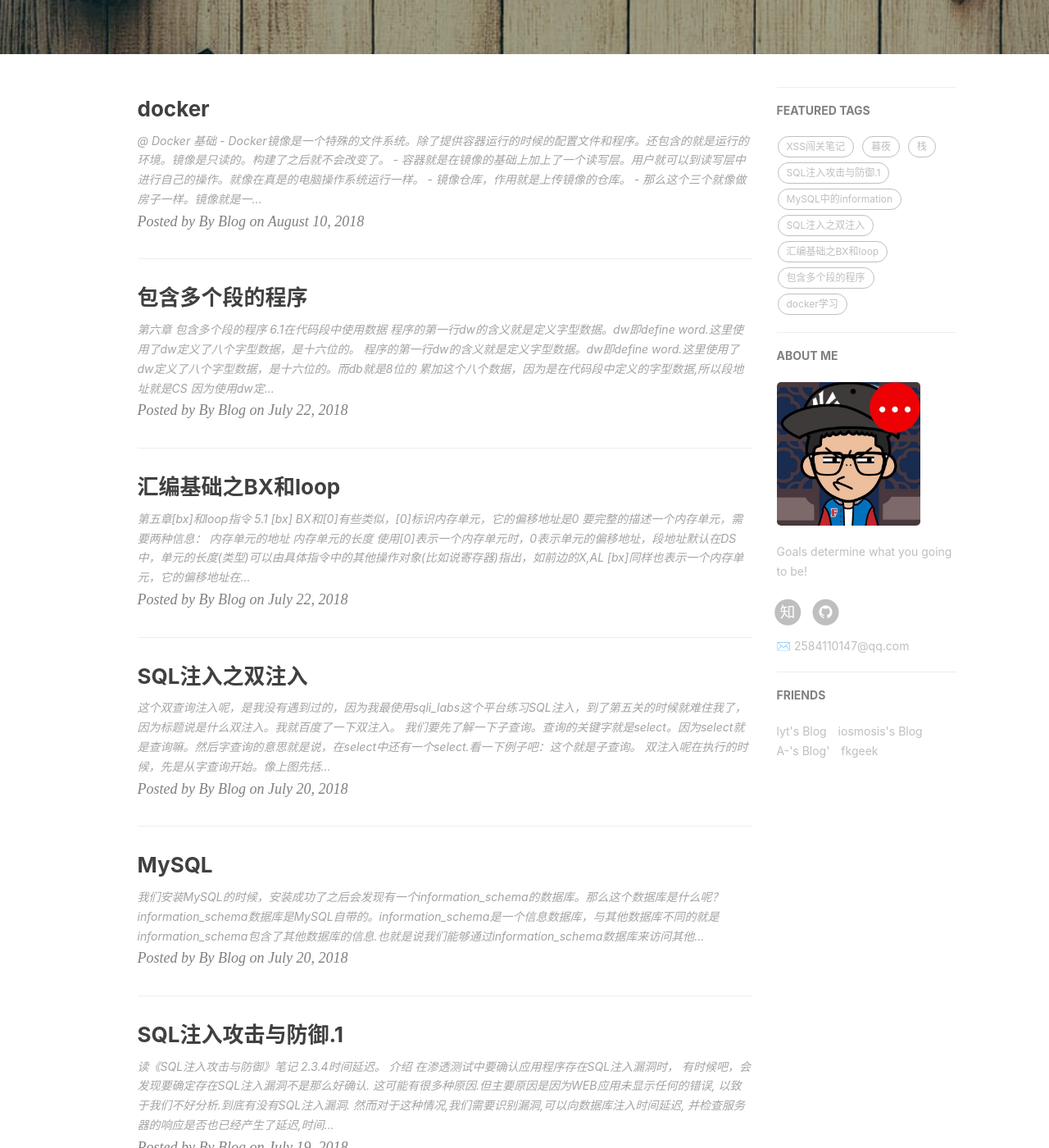
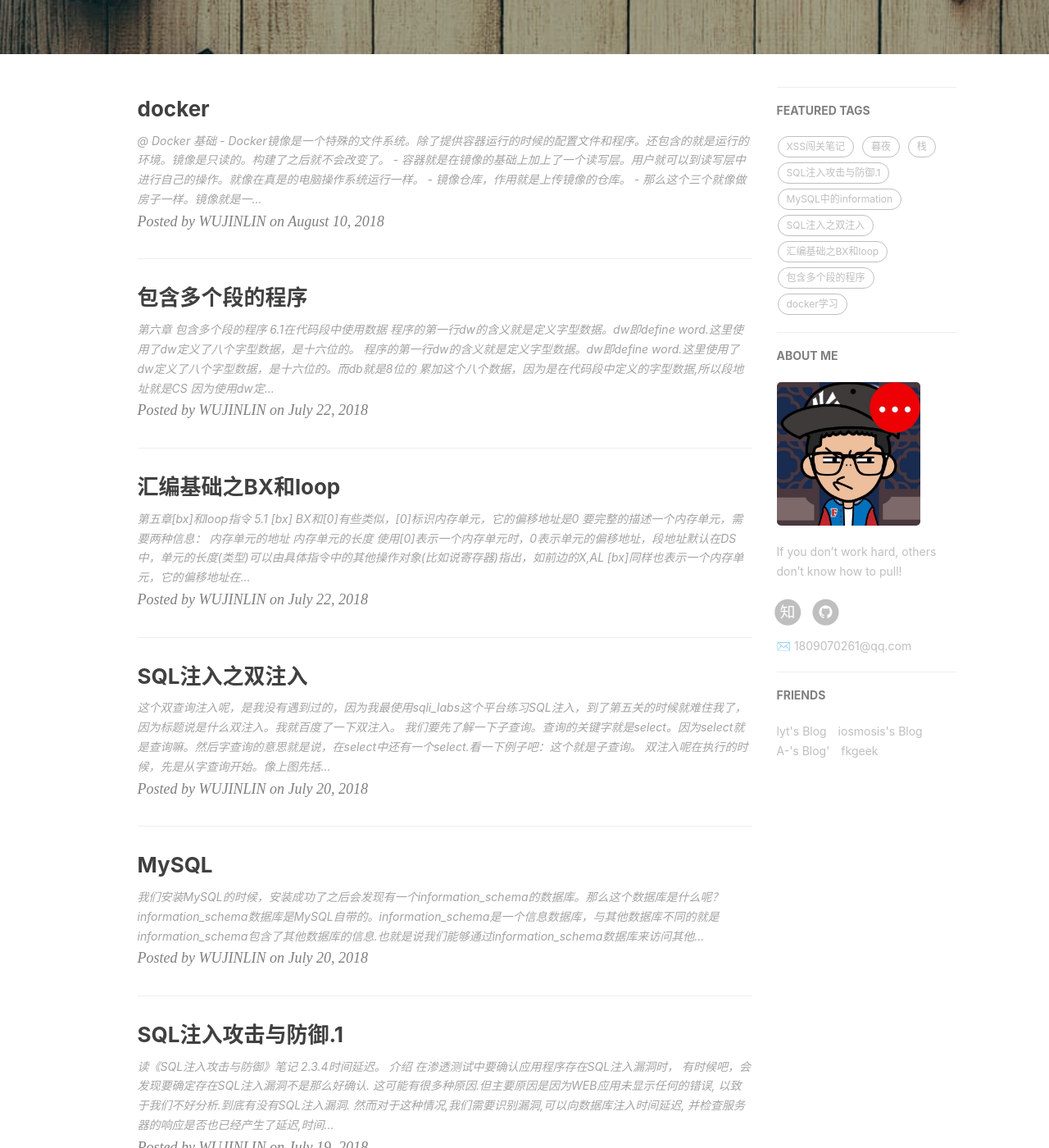
Before and after one commit to Silentsoul04/WUHUIJUNG.github.io, a Jekyll site: the page built from index.html, in a window 1280 px wide and 1400 px high, scrolled down 352 px. Shown: the whole window at 82% size. Built offline with Jekyll 4.4.1, drawn with Linux system fonts in a browser that asks for light colours; nearby versions of some CDN libraries; the list of posts is cut into pages by our own code; comment, search, counter and statistics services are not loaded; some of the changed text lies outside the part shown.

Commit message:
123
1231

```diff
--- a/_config.yml
+++ b/_config.yml
@@ -1,17 +1,17 @@
 # Site settings
-title: By Blog
-SEOTitle: Mr.R的博客 | By Blog
+title: WUJINLIN
+SEOTitle: WUJINLIN的博客 | WUJINLIN
 header-img: img/post-bg-desk.jpg
-email: 2584110147@qq.com
-description: "Every failure is leading towards success."
-keyword: "By, By Blog, Mr.R的博客, DarkEyeR, 陈承曦, CTF, WEB"
-url: "http://DarkEyeR.github.io"          # your host, for absolute URL
+email: 1809070261@qq.com
+description: "The beginning of every failure is success."
+keyword: "WUJINLIN, WHJ的博客,CTF, WEB"
+url: "http://WUHUIJUNG.github.io"          # your host, for absolute URL
 baseurl: ""      # for example, '/blog' if your blog hosted on 'host/blog'
-github_repo: "https://github.com/darkeyer/darkeyer.github.io.git" # you code repository
+github_repo: "https://github.com/SecWiki/ctf-hub" # you code repository
 
 # Sidebar settings
 sidebar: true                           # whether or not using Sidebar.
-sidebar-about-description: "Goals determine what you going to be!"
+sidebar-about-description: "If you don’t work hard, others don’t know how to pull!"
 sidebar-avatar: /img/avatar_m.jpg      # use absolute URL, seeing it's used in both `/` and `/about/`
 
 
```
